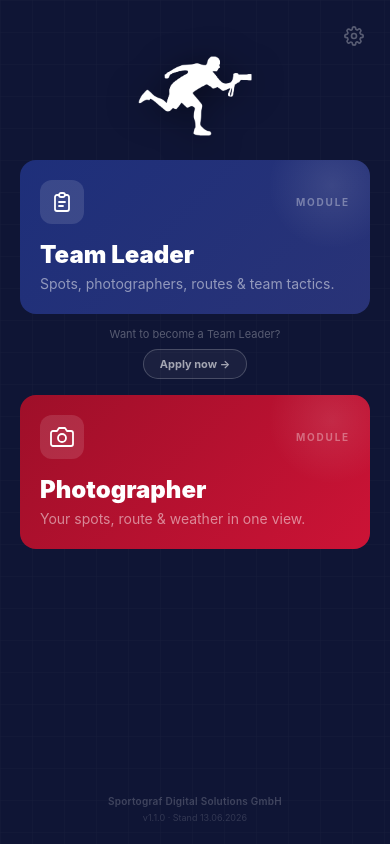
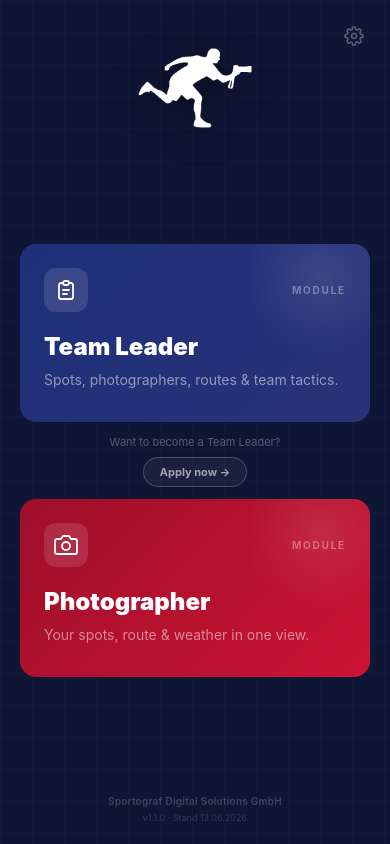
Before and after one commit to tillmartin13-cpu/Sportograf-Tactic-Planner, a React (Vite) app: page / in a window 390 px wide. Built offline with nearby package versions, Linux system fonts and the light colour scheme.

Commit message:
fix: mobile startscreen — taller cards, centered layout, better spacing

```diff
--- a/src/components/WelcomeScreen.jsx
+++ b/src/components/WelcomeScreen.jsx
@@ -197,33 +197,33 @@ function ModulePicker({ onSelect, onSettings }) {
           </svg>
         </button>
 
-        {/* header */}
-        <div className="flex flex-col items-center pt-14 pb-6 px-6">
+        {/* mascot */}
+        <div className="flex items-center justify-center pt-12 pb-4">
           <img src="/mascot.png" alt="" className="h-20 w-auto" style={{ filter: 'drop-shadow(0 4px 16px rgba(0,0,0,0.5))' }} />
         </div>
 
-        {/* cards */}
-        <div className="flex flex-1 flex-col gap-4 px-5 pb-6 overflow-y-auto">
+        {/* cards — flex-1 so they fill remaining space and are vertically centered */}
+        <div className="flex flex-1 flex-col justify-center gap-3 px-5 pb-4">
           {/* TL card */}
           <button type="button" onClick={() => onSelect('tl')}
             className="relative w-full overflow-hidden rounded-2xl text-left outline-none active:scale-[0.98] transition-transform"
             style={{ background: 'linear-gradient(135deg, #1e2f7a 0%, #293377 100%)' }}>
-            <div className="absolute top-0 right-0 h-32 w-32 rounded-full opacity-10"
+            <div className="absolute top-0 right-0 h-40 w-40 rounded-full opacity-10"
               style={{ background: 'radial-gradient(circle, #fff 0%, transparent 70%)', transform: 'translate(20%, -30%)' }} />
-            <div className="relative p-5">
-              <div className="mb-4 flex items-center justify-between">
+            <div className="relative p-6 pb-8">
+              <div className="mb-5 flex items-center justify-between">
                 <div className="flex h-11 w-11 items-center justify-center rounded-xl text-white" style={{ background: 'rgba(255,255,255,0.12)' }}>
                   {tlIcon}
                 </div>
                 <span className="text-[10px] font-bold uppercase tracking-[0.18em] text-white/35">Module</span>
               </div>
-              <div className="mb-1 text-2xl font-black leading-tight text-white">Team Leader</div>
+              <div className="mb-2 text-2xl font-black leading-tight text-white">Team Leader</div>
               <p className="text-sm text-white/50">Spots, photographers, routes & team tactics.</p>
             </div>
           </button>
 
           {/* Apply now */}
-          <div className="flex flex-col items-center gap-1.5 -mt-1" onClick={(e) => e.stopPropagation()}>
+          <div className="flex flex-col items-center gap-1.5" onClick={(e) => e.stopPropagation()}>
             <p className="text-[11px] text-white/30">Want to become a Team Leader?</p>
             <a href="https://forms.gle/MZqTfC1L4kDP7Gsd6" target="_blank" rel="noreferrer"
               className="rounded-full border border-white/20 bg-white/5 px-4 py-1.5 text-[11px] font-bold text-white/60 hover:text-white transition-colors">
@@ -235,16 +235,16 @@ function ModulePicker({ onSelect, onSettings }) {
           <button type="button" onClick={() => onSelect('photographer')}
             className="relative w-full overflow-hidden rounded-2xl text-left outline-none active:scale-[0.98] transition-transform"
             style={{ background: 'linear-gradient(135deg, #9e0f29 0%, #cc1336 100%)' }}>
-            <div className="absolute top-0 right-0 h-32 w-32 rounded-full opacity-10"
+            <div className="absolute top-0 right-0 h-40 w-40 rounded-full opacity-10"
               style={{ background: 'radial-gradient(circle, #fff 0%, transparent 70%)', transform: 'translate(20%, -30%)' }} />
-            <div className="relative p-5">
-              <div className="mb-4 flex items-center justify-between">
+            <div className="relative p-6 pb-8">
+              <div className="mb-5 flex items-center justify-between">
                 <div className="flex h-11 w-11 items-center justify-center rounded-xl text-white" style={{ background: 'rgba(255,255,255,0.12)' }}>
                   {phIcon}
                 </div>
                 <span className="text-[10px] font-bold uppercase tracking-[0.18em] text-white/35">Module</span>
               </div>
-              <div className="mb-1 text-2xl font-black leading-tight text-white">Photographer</div>
+              <div className="mb-2 text-2xl font-black leading-tight text-white">Photographer</div>
               <p className="text-sm text-white/50">Your spots, route & weather in one view.</p>
             </div>
           </button>
```
